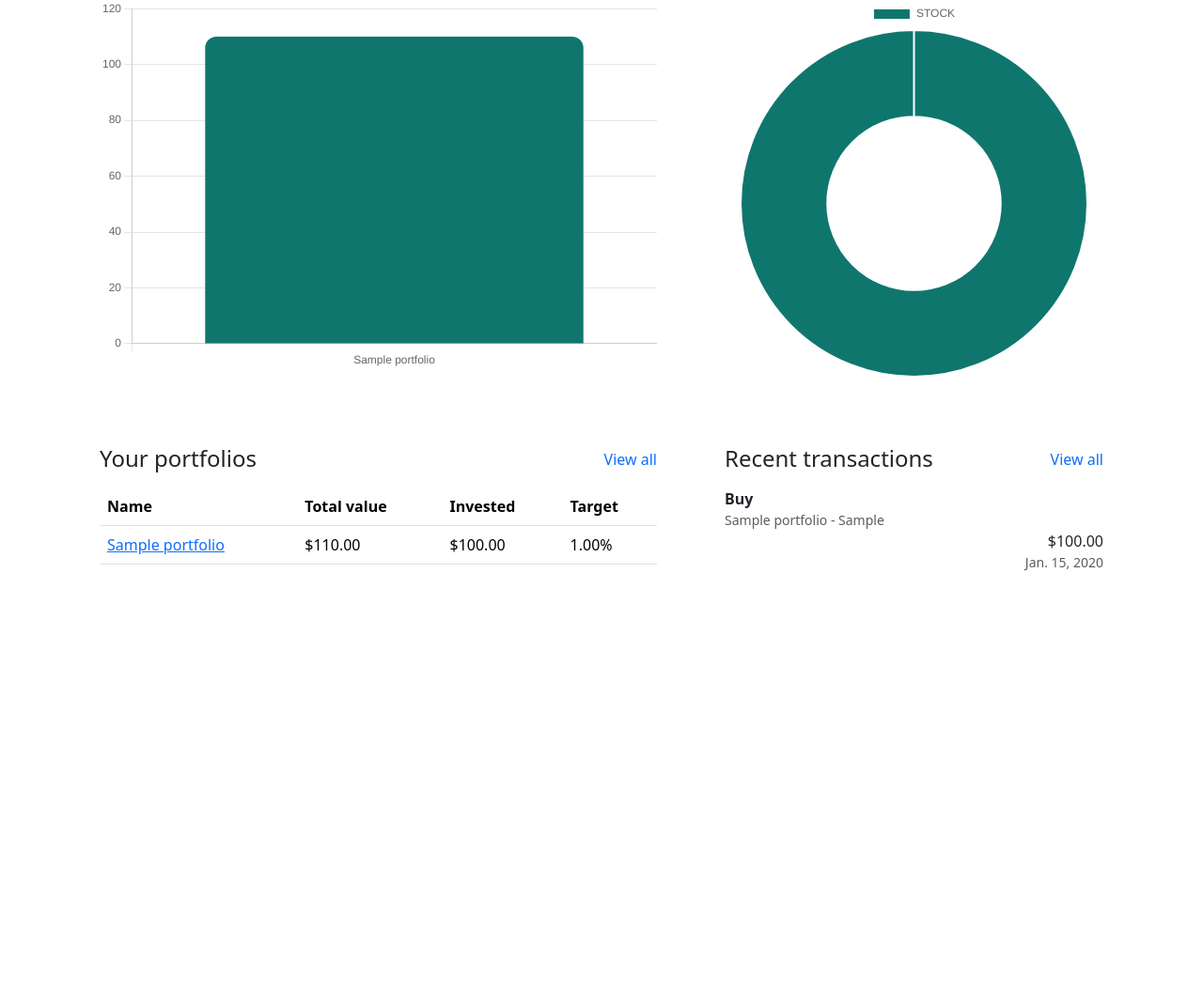
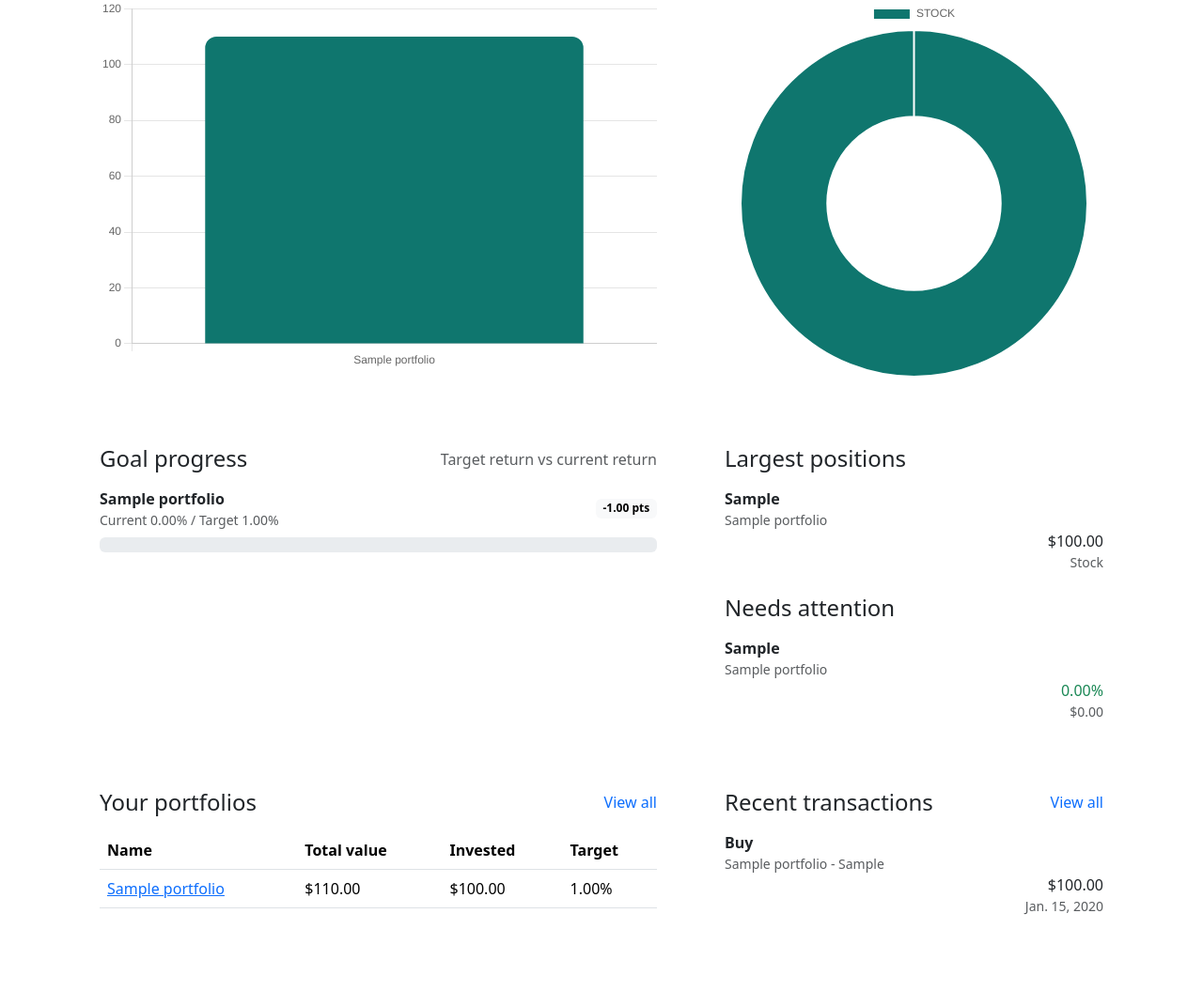
Before and after one commit to Taha-Tahmasb/polito, a Django app: page /dashboard/ in a window 1280 px wide. Shown: the part 750-1805 px from the top of the page at 94% size. Before the commit the page ends 1358 px from the top, so only its background shows below. Run offline with Django 4.2, Linux system fonts and the light colour scheme; a user stored in the database is signed in; tables that the repository leaves empty hold one stand-in row (values such as "Sample post"); some libraries are stand-ins or nearby versions.

Commit message:
Add dashboard insights and activity exports

```diff
--- a/portfolio/urls.py
+++ b/portfolio/urls.py
@@ -10,6 +10,7 @@ from .views import (
     PortfolioListView,
     PortfolioUpdateView,
     SignUpView,
+    TransactionExportView,
     TransactionListView,
     TransactionCreateView,
     UserLoginView,
@@ -26,6 +27,7 @@ urlpatterns = [
     path('signup/', SignUpView.as_view(), name='signup'),
     path('dashboard/', DashboardView.as_view(), name='dashboard'),
     path('transactions/', TransactionListView.as_view(), name='transactions'),
+    path('transactions/export/', TransactionExportView.as_view(), name='transactions-export'),
     path('portfolios/', PortfolioListView.as_view(), name='list'),
     path('portfolios/create/', PortfolioCreateView.as_view(), name='create'),
     path('portfolios/<int:pk>/', PortfolioDetailView.as_view(), name='detail'),
--- a/portfolio/views.py
+++ b/portfolio/views.py
@@ -1,12 +1,13 @@
 import json
 from decimal import Decimal
+import csv
 
 from django.contrib import messages
 from django.contrib.auth import login
 from django.contrib.auth.mixins import LoginRequiredMixin
 from django.contrib.auth.views import LoginView, LogoutView
 from django.db.models import DecimalField, ExpressionWrapper, F, Sum
-from django.http import HttpResponseRedirect
+from django.http import HttpResponse, HttpResponseRedirect
 from django.urls import reverse_lazy
 from django.views.generic import CreateView, DeleteView, DetailView, ListView, TemplateView, UpdateView
 
@@ -64,12 +65,22 @@ class DashboardView(OwnerQuerysetMixin, TemplateView):
         total_value = Decimal('0')
         total_profit = Decimal('0')
         for portfolio in portfolios:
+            invested_amount = portfolio.invested_amount
+            current_return = Decimal('0')
+            progress_percent = Decimal('0')
+            if invested_amount > 0:
+                current_return = (portfolio.unrealized_profit / invested_amount) * 100
+            if portfolio.target_return > 0:
+                progress_percent = max(Decimal('0'), min((current_return / portfolio.target_return) * 100, Decimal('100')))
             row = {
                 'id': portfolio.pk,
                 'name': portfolio.name,
                 'total_value': portfolio.total_value,
-                'invested_amount': portfolio.invested_amount,
+                'invested_amount': invested_amount,
                 'target_return': portfolio.target_return,
+                'current_return': current_return,
+                'target_gap': current_return - portfolio.target_return,
+                'progress_percent': progress_percent,
             }
             portfolio_rows.append(row)
             total_value += row['total_value']
@@ -87,6 +98,8 @@ class DashboardView(OwnerQuerysetMixin, TemplateView):
             )
             .order_by('asset_type')
         )
+        top_assets = sorted(assets, key=lambda asset: asset.market_value, reverse=True)[:3]
+        watchlist_assets = sorted(assets, key=lambda asset: asset.pnl_percent)[:3]
         context.update(
             {
                 'portfolio_count': len(portfolios),
@@ -100,6 +113,9 @@ class DashboardView(OwnerQuerysetMixin, TemplateView):
                 'allocation_values': json.dumps([float(item['total']) for item in allocation]),
                 'portfolio_mix_labels': json.dumps([row['name'] for row in portfolio_rows]),
                 'portfolio_mix_values': json.dumps([float(row['total_value']) for row in portfolio_rows]),
+                'goal_progress_rows': sorted(portfolio_rows, key=lambda row: row['target_gap'], reverse=True),
+                'top_assets': top_assets,
+                'watchlist_assets': watchlist_assets,
             }
         )
         return context
@@ -233,11 +249,67 @@ class TransactionListView(OwnerQuerysetMixin, ListView):
     paginate_by = 20
 
     def get_queryset(self):
-        return (
+        queryset = (
             Transaction.objects.filter(portfolio__owner=self.request.user)
             .select_related('portfolio', 'asset')
             .order_by('-executed_at', '-created_at')
         )
+
+        portfolio_id = self.request.GET.get('portfolio')
+        transaction_type = self.request.GET.get('type')
+        if portfolio_id:
+            queryset = queryset.filter(portfolio_id=portfolio_id)
+        if transaction_type:
+            queryset = queryset.filter(transaction_type=transaction_type)
+        return queryset
+
+    def get_context_data(self, **kwargs):
+        context = super().get_context_data(**kwargs)
+        filtered_transactions = self.get_queryset()
+        context.update(
+            {
+                'filter_portfolios': self.get_portfolios(),
+                'transaction_types': Transaction.TransactionType.choices,
+                'selected_portfolio': self.request.GET.get('portfolio', ''),
+                'selected_type': self.request.GET.get('type', ''),
+                'filtered_total': sum((item.total_amount for item in filtered_transactions), Decimal('0')),
+            }
+        )
+        return context
+
+
+class TransactionExportView(OwnerQuerysetMixin, TemplateView):
+    def get(self, request, *args, **kwargs):
+        transactions = (
+            Transaction.objects.filter(portfolio__owner=request.user)
+            .select_related('portfolio', 'asset')
+            .order_by('-executed_at', '-created_at')
+        )
+
+        portfolio_id = request.GET.get('portfolio')
+        transaction_type = request.GET.get('type')
+        if portfolio_id:
+            transactions = transactions.filter(portfolio_id=portfolio_id)
+        if transaction_type:
+            transactions = transactions.filter(transaction_type=transaction_type)
+
+        response = HttpResponse(content_type='text/csv')
+        response['Content-Disposition'] = 'attachment; filename="polito-transactions.csv"'
+
+        writer = csv.writer(response)
+        writer.writerow(['date', 'type', 'portfolio', 'asset', 'amount', 'notes'])
+        for transaction in transactions:
+            writer.writerow(
+                [
+                    transaction.executed_at.isoformat(),
+                    transaction.get_transaction_type_display(),
+                    transaction.portfolio.name,
+                    transaction.asset.symbol if transaction.asset else 'Cash movement',
+                    transaction.total_amount,
+                    transaction.notes,
+                ]
+            )
+        return response
 
 
 class TransactionCreateView(OwnerQuerysetMixin, CreateView):
--- a/templates/portfolio/dashboard.html
+++ b/templates/portfolio/dashboard.html
@@ -55,6 +55,75 @@
                 <span class="text-muted">By type</span>
             </div>
             <canvas id="allocationChart" height="200"></canvas>
+        </div>
+    </div>
+</section>
+
+<section class="row g-4 mb-4">
+    <div class="col-lg-7">
+        <div class="panel p-4 h-100">
+            <div class="d-flex justify-content-between align-items-center mb-3">
+                <h2 class="h4 mb-0">Goal progress</h2>
+                <span class="text-muted">Target return vs current return</span>
+            </div>
+            <div class="vstack gap-3">
+                {% for portfolio in goal_progress_rows %}
+                <article class="progress-card">
+                    <div class="d-flex justify-content-between align-items-center mb-2 gap-3">
+                        <div>
+                            <strong>{{ portfolio.name }}</strong>
+                            <div class="small text-muted">Current {{ portfolio.current_return|floatformat:2 }}% / Target {{ portfolio.target_return|floatformat:2 }}%</div>
+                        </div>
+                        <span class="badge {% if portfolio.target_gap >= 0 %}text-bg-success{% else %}text-bg-light{% endif %}">
+                            {% if portfolio.target_gap >= 0 %}+{% endif %}{{ portfolio.target_gap|floatformat:2 }} pts
+                        </span>
+                    </div>
+                    <div class="progress progress-soft" role="progressbar" aria-label="{{ portfolio.name }} target progress">
+                        <div class="progress-bar" style="width: {{ portfolio.progress_percent|floatformat:0 }}%"></div>
+                    </div>
+                </article>
+                {% empty %}
+                <p class="text-muted mb-0">Add a portfolio and transaction history to compare target progress.</p>
+                {% endfor %}
+            </div>
+        </div>
+    </div>
+    <div class="col-lg-5">
+        <div class="panel p-4 h-100">
+            <h2 class="h4 mb-3">Largest positions</h2>
+            <div class="vstack gap-3 mb-4">
+                {% for asset in top_assets %}
+                <article class="transaction-item">
+                    <div>
+                        <strong>{{ asset.symbol }}</strong>
+                        <div class="text-muted small">{{ asset.portfolio.name }}</div>
+                    </div>
+                    <div class="text-end">
+                        <div>${{ asset.market_value|floatformat:2|intcomma }}</div>
+                        <div class="small text-muted">{{ asset.get_asset_type_display }}</div>
+                    </div>
+                </article>
+                {% empty %}
+                <p class="text-muted mb-0">No holdings yet.</p>
+                {% endfor %}
+            </div>
+            <h2 class="h4 mb-3">Needs attention</h2>
+            <div class="vstack gap-3">
+                {% for asset in watchlist_assets %}
+                <article class="transaction-item">
+                    <div>
+                        <strong>{{ asset.symbol }}</strong>
+                        <div class="text-muted small">{{ asset.portfolio.name }}</div>
+                    </div>
+                    <div class="text-end">
+                        <div class="{% if asset.pnl >= 0 %}text-success{% else %}text-danger{% endif %}">{{ asset.pnl_percent|floatformat:2 }}%</div>
+                        <div class="small text-muted">${{ asset.pnl|floatformat:2|intcomma }}</div>
+                    </div>
+                </article>
+                {% empty %}
+                <p class="text-muted mb-0">No performance data yet.</p>
+                {% endfor %}
+            </div>
         </div>
     </div>
 </section>
```
Also changed, not shown: portfolio/tests.py (+85 -0 lines), templates/portfolio/transaction_list.html (+32 -1 lines).
